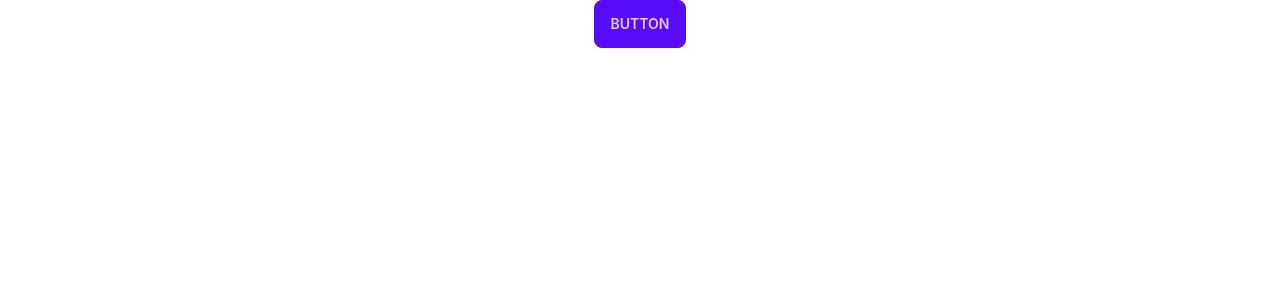
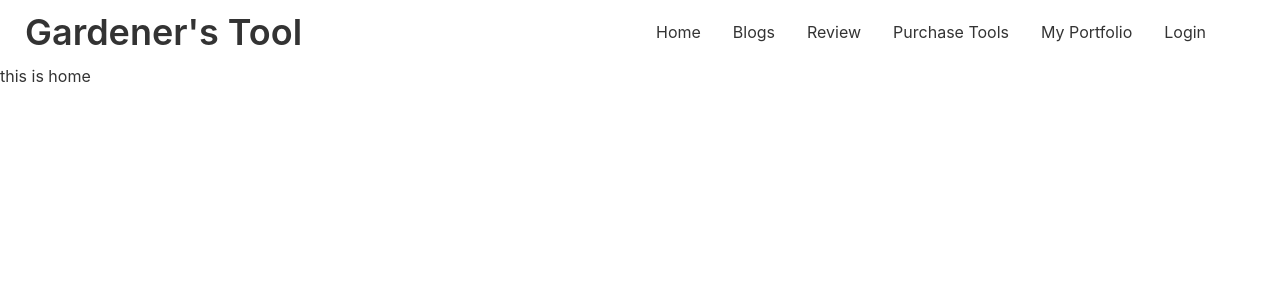
Before and after one commit to tashfiaislamistila/gardeners-tool-manufacturer-management-client, a React (Create React App) app: page /home in a window 1280 px wide. Shown: the top 300 px of the page. Built offline with nearby package versions, Linux system fonts and the light colour scheme.

Commit message:
navbar and route set

```diff
--- a/src/App.js
+++ b/src/App.js
@@ -1,9 +1,18 @@
 import './App.css';
+import Navbar from './Pages/Shared/Navbar';
+import { Routes, Route, Link } from "react-router-dom";
+import Home from './Pages/Home/Home';
+import Blogs from './Pages/Blogs/Blogs';
 
 function App() {
   return (
-    <div className="App">
-      <button class="btn btn-primary">Button</button>
+    <div >
+      <Navbar></Navbar>
+      <Routes>
+        <Route path="/" element={<Home />} />
+        <Route path="/home" element={<Home />} />
+        <Route path="blogs" element={<Blogs />} />
+      </Routes>
     </div>
   );
 }
--- /dev/null
+++ b/src/Pages/Blogs/Blogs.js
@@ -0,0 +1,11 @@
+import React from 'react';
+
+const Blogs = () => {
+    return (
+        <div>
+
+        </div>
+    );
+};
+
+export default Blogs;
--- /dev/null
+++ b/src/Pages/Home/Home.js
@@ -0,0 +1,11 @@
+import React from 'react';
+
+const Home = () => {
+    return (
+        <div>
+            <h2>this is home</h2>
+        </div>
+    );
+};
+
+export default Home;
--- /dev/null
+++ b/src/Pages/MyPortfolio/MyPortfolio.js
@@ -0,0 +1,11 @@
+import React from 'react';
+
+const MyPortfolio = () => {
+    return (
+        <div>
+            <h2>This is my portfolio route</h2>
+        </div>
+    );
+};
+
+export default MyPortfolio;
--- /dev/null
+++ b/src/Pages/Shared/Navbar.js
@@ -0,0 +1,33 @@
+import React from 'react';
+
+const Navbar = () => {
+    const menuItems = <>
+        <li><a>Home</a></li>
+        <li><a>Blogs</a></li>
+        <li><a>Review</a></li>
+        <li><a>Purchase Tools</a></li>
+        <li><a>My Portfolio</a></li>
+        <li><a>Login</a></li></>
+    return (
+        <div class="navbar bg-base-100">
+            <div class="navbar-start">
+                <div class="dropdown">
+                    <label tabindex="0" class="btn btn-ghost lg:hidden">
+                        <svg xmlns="http://www.w3.org/2000/svg" class="h-5 w-5" fill="none" viewBox="0 0 24 24" stroke="currentColor"><path stroke-linecap="round" stroke-linejoin="round" stroke-width="2" d="M4 6h16M4 12h8m-8 6h16" /></svg>
+                    </label>
+                    <ul tabindex="0" class="menu menu-compact dropdown-content mt-3 p-2 shadow bg-base-100 rounded-box w-52">
+                        {menuItems}
+                    </ul>
+                </div>
+                <a class="btn btn-ghost normal-case text-4xl">Gardener's Tool</a>
+            </div>
+            <div class="navbar-center hidden lg:flex">
+                <ul class="menu menu-horizontal p-0">
+                    {menuItems}
+                </ul>
+            </div>
+        </div>
+    );
+};
+
+export default Navbar;
```
